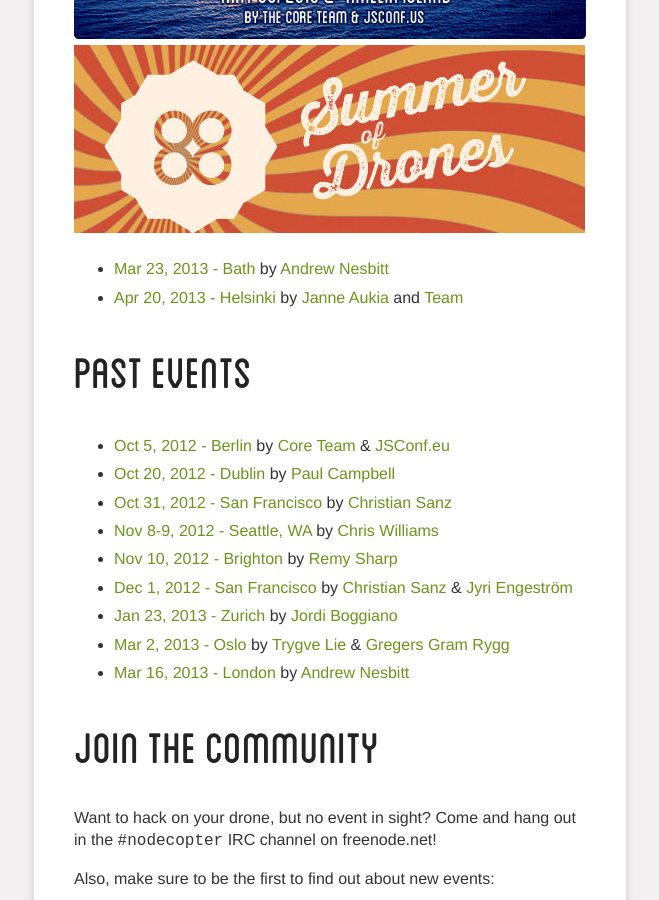
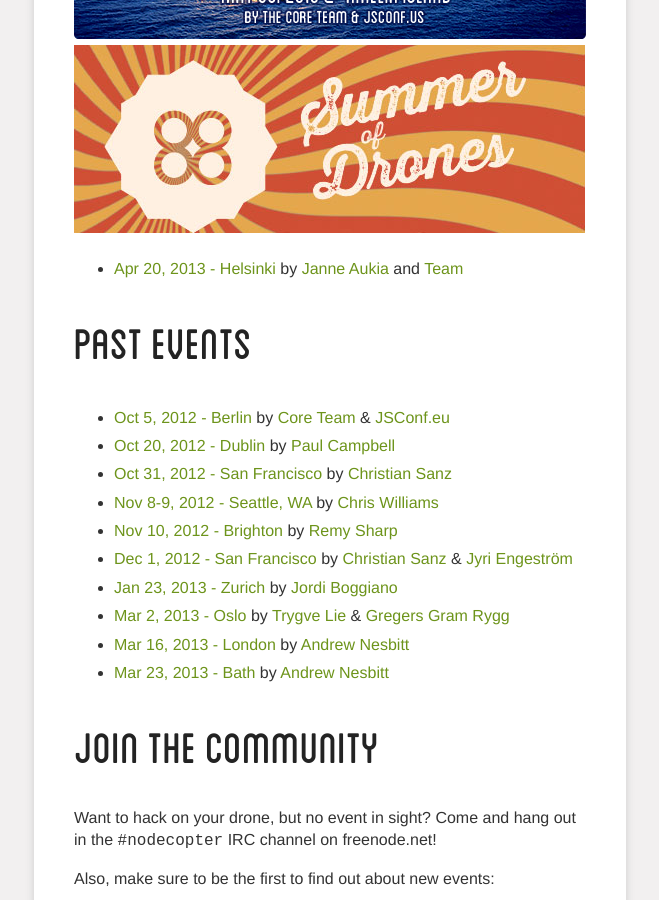
Before and after one commit to nodecopter/nodecopter.com, a Jekyll site: the page built from index.md, in a window 1280 px wide and 900 px high, scrolled down 628 px. Shown: the whole window, without its empty margins (310-969 px from the left). Built offline with Jekyll 4.4.1, drawn with Linux system fonts in a browser that asks for light colours; Markdown is read by kramdown in place of the engine named in the settings; part of the change alters nothing that is shown.

```diff
--- a/index.md
+++ b/index.md
@@ -12,7 +12,6 @@ introText: |
 <a href="/2013/amelia-island/may-30"><img src="img/jsconfus-location.png" /></a>
 <a href="http://summerofdrones.com/"><img src="img/sod-banner.png" /></a>
 
-* [Mar 23, 2013 - Bath](/2013/bath/mar-23) by [Andrew Nesbitt](https://twitter.com/teabass)
 * [Apr 20, 2013 - Helsinki](http://nodecopter.fi/) by [Janne Aukia](https://twitter.com/jaukia) and [Team](http://nodecopter.fi/)
 
 <h2 id="past-events"><a href="#past-events">Past Events</a></h2>
@@ -26,6 +25,7 @@ introText: |
 * [Jan 23, 2013 - Zurich](/2013/zurich/jan-23) by [Jordi Boggiano](https://twitter.com/seldaek)
 * [Mar 2, 2013 - Oslo](http://www.meetup.com/framsia/events/105135832/) by [Trygve Lie](https://twitter.com/trygve_lie) & [Gregers Gram Rygg](https://twitter.com/gregersrygg)
 * [Mar 16, 2013 - London](/2013/london/mar-16) by [Andrew Nesbitt](https://twitter.com/teabass)
+* [Mar 23, 2013 - Bath](/2013/bath/mar-23) by [Andrew Nesbitt](https://twitter.com/teabass)
 
 <h2 id="join-the-community"><a href="#join-the-community">Join the Community</a></h2>
 
```
